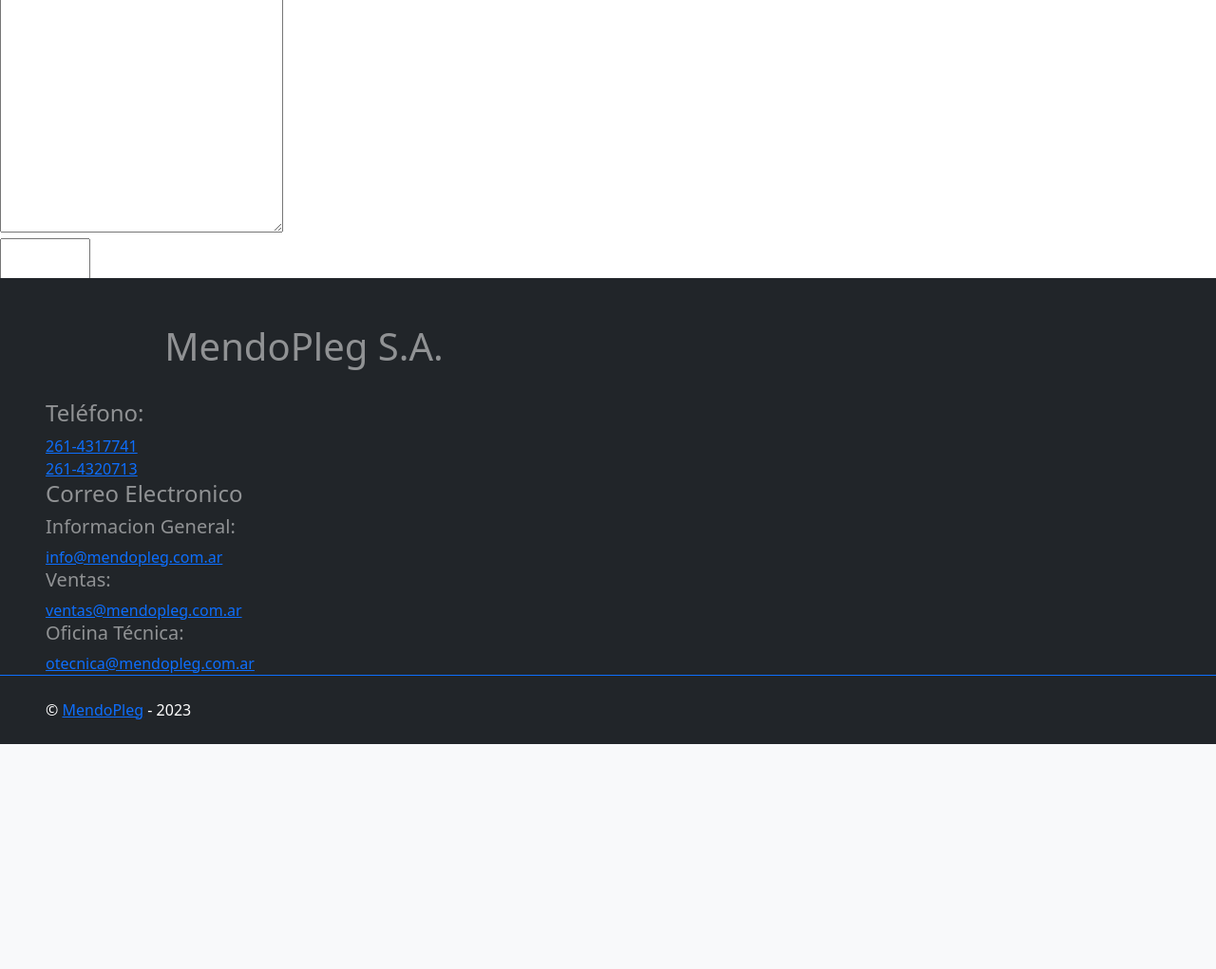
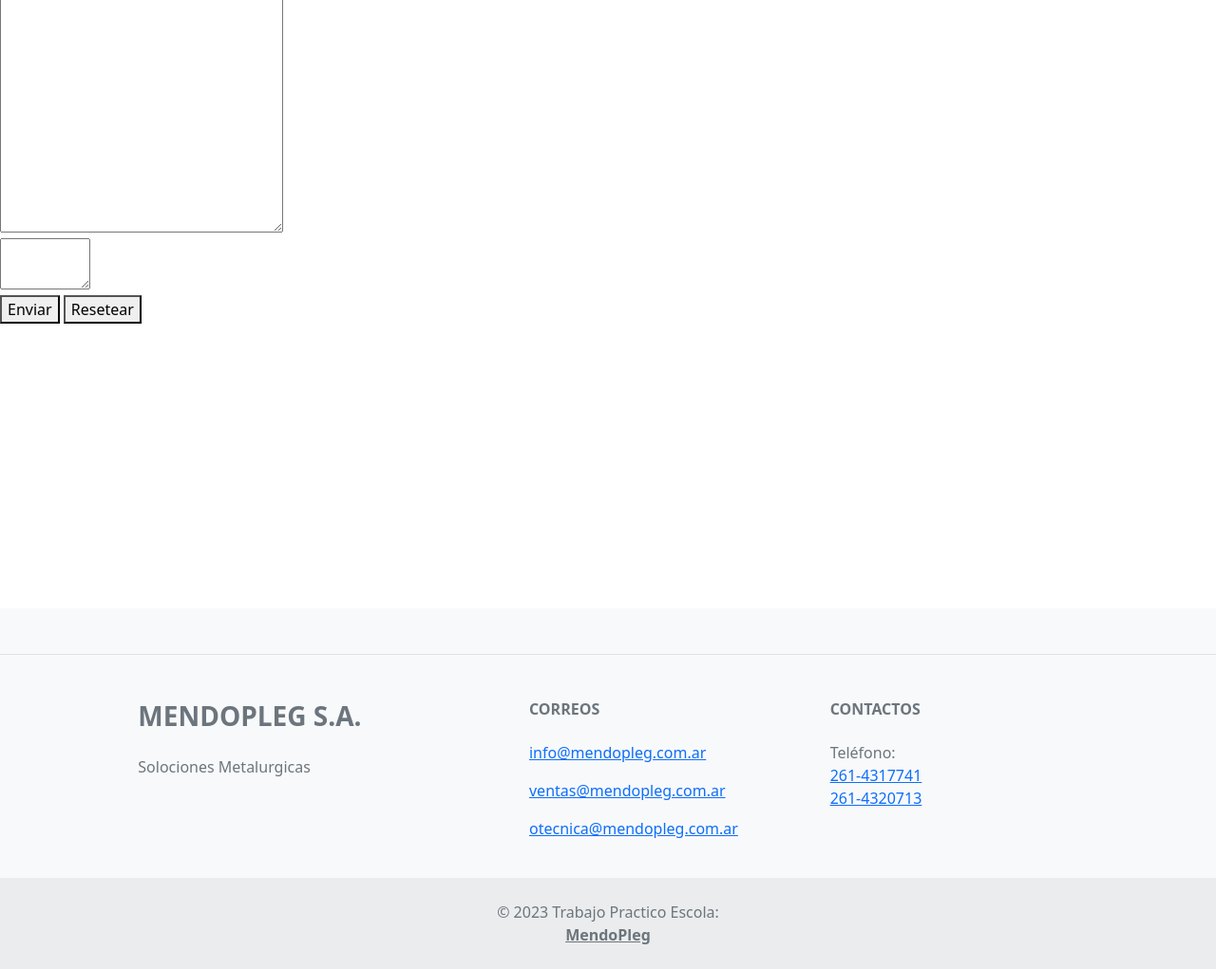
Before and after one commit to zEstebanz/MendoPleg, a PHP site: page /contacto.html in a window 1280 px wide. Shown: the part 269-1290 px from the top of the page at 95% size. Before the commit the page ends 1053 px from the top, so only its background shows below. Run offline with PHP 8.4, Linux system fonts and the light colour scheme.

Commit message:
Modificaciones de Errores en Ubicacion.html

```diff
--- a/contacto.html
+++ b/contacto.html
@@ -59,40 +59,76 @@
         </section>
 
         <!-- Footer -->
-        <footer>
-            <div class="footer container-fluid position-relative bg-dark bg-light-radial text-white-50 py-6 px-5">
-                <div class="row g-5">
-                    <div class="col-lg-6 pe-lg-5">
-                        <a href="index.html" class="navbar-brand">
-                            <h1>MendoPleg S.A.</h1>
-                        </a>
-                        <br>
-                        <h4>Teléfono:</h4>
-                        <a href="tel:+54 261 4317741<">261-4317741</a>
-                        <br>
-                        <a href="tel:+54 261 4320713<">261-4320713</a>
-                        <h4>Correo Electronico</h4>
-                        <h5>Informacion General: </h5>
-                        <a
-                            href="mailto:info@mendopleg.com.ar?Subject=El%20asunto%20del%20mail">info@mendopleg.com.ar</a>
-                        <h5>Ventas: </h5>
-                        <a
-                            href="mailto:ventas@mendopleg.com.ar?Subject=El%20asunto%20del%20mail">ventas@mendopleg.com.ar</a>
-                        <h5>Oficina Técnica: </h5>
-                        <a
-                            href="mailto:otecnica@mendopleg.com.ar?Subject=El%20asunto%20del%20mail">otecnica@mendopleg.com.ar</a>
+        <footer class="text-center text-lg-start bg-light text-muted">
+            <!-- Section: Social media -->
+            <section class="d-flex justify-content-center justify-content-lg-between p-4 border-bottom">
+
+
+            </section>
+            <!-- Section: Social media -->
+
+            <!-- Section: Links  -->
+            <section class="">
+                <div class="container text-center text-md-start mt-5">
+                    <!-- Grid row -->
+                    <div class="row mt-3">
+                        <div class="col-md-3 col-lg-4 col-xl-3 mx-auto mb-4">
+                            <!-- Content -->
+                            <h3 class="text-uppercase fw-bold mb-4">
+                                MendoPleg S.A.
+                            </h3>
+                            <p>Solociones Metalurgicas</p>
+                        </div>
+
+                        <div class="col-md-2 col-lg-2 col-xl-2 mx-auto mb-4">
+                            <!-- Correo -->
+                            <h6 class="text-uppercase fw-bold mb-4">
+                                Correos
+                            </h6>
+
+                            <p>
+                                <a
+                                    href="mailto:info@mendopleg.com.ar?Subject=El%20asunto%20del%20mail">info@mendopleg.com.ar</a>
+                            </p>
+                            <p>
+                                <a
+                                    href="mailto:ventas@mendopleg.com.ar?Subject=El%20asunto%20del%20mail">ventas@mendopleg.com.ar</a>
+                            </p>
+
+                            <p>
+                                <a
+                                    href="mailto:otecnica@mendopleg.com.ar?Subject=El%20asunto%20del%20mail">otecnica@mendopleg.com.ar</a>
+                            </p>
+
+                        </div>
+
+
+                        <div class="col-md-4 col-lg-3 col-xl-3 mx-auto mb-md-0 mb-4">
+                            <!-- Links -->
+                            <h6 class="text-uppercase fw-bold mb-4">Contactos</h6>
+
+                            <h7>Teléfono:</h7>
+                            <br>
+                            <a href="tel:+54 261 4317741<">261-4317741</a>
+                            <br>
+                            <a href="tel:+54 261 4320713<">261-4320713</a>
+
+                        </div>
                     </div>
+
                 </div>
+            </section>
+
+
+            <!-- Copyright -->
+            <div class="text-center p-4" style="background-color: rgba(0, 0, 0, 0.05);">
+                © 2023 Trabajo Practico Escola:
+                <a class="text-reset fw-bold" href="#"><br>MendoPleg</a>
             </div>
-            <div class="container-fluid bg-dark bg-light-radial text-white border-top border-primary px-0">
-                <div class="d-flex flex-column flex-md-row justify-content-between">
-                    <div class="py-4 px-5 text-center text-md-start">
-                        <p class="mb-0">&copy; <a href="index.html">MendoPleg</a> - 2023 </p>
-                    </div>
-                </div>
-            </div>
+            <!-- Copyright -->
+
         </footer>
-        <!-- Footer Fin -->
+        <!-- Footer -->
 
 </body>
 
--- a/src/scss/app.css
+++ b/src/scss/app.css
@@ -104,7 +104,7 @@ blockquote li {
 
 .caja {
   width: 40%;
-  max-height: 400px;
+  max-height: 300px;
   margin: 5px;
   box-sizing: border-box;
 }
@@ -113,4 +113,7 @@ blockquote li {
   .caja {
     width: 90%;
   }
+}
+footer {
+  margin-top: 300px;
 }/*# sourceMappingURL=app.css.map */
--- a/src/scss/app.scss
+++ b/src/scss/app.scss
@@ -17,7 +17,7 @@ h1 {
         text-align: center;
     }
 
-    .logo{
+    .logo {
         width: 200px;
         height: 200px;
     }
@@ -39,7 +39,8 @@ h1 {
         p {
             font-size: 20px;
         }
-        .logo{
+
+        .logo {
             width: 150px;
             height: 150px;
         }
@@ -133,24 +134,28 @@ blockquote {
 
 /* 50/50 de ubicacion by flavio*/
 
-.contenedor{
+.contenedor {
     width: 100%;
     height: auto;
     display: flex;
     flex-direction: row;
     flex-flow: wrap;
     justify-content: space-around;
-  }
+}
 
-  .caja{
+.caja {
     width: 40%;
-    max-height: 400px;
+    max-height: 300px;
     margin: 5px;
     box-sizing: border-box;
-  }
+}
 
-  @media screen and (max-width:780px){
-    .caja{
-      width: 90%;
+@media screen and (max-width:780px) {
+    .caja {
+        width: 90%;
     }
-  }
+}
+
+footer{
+    margin-top: 300px;
+}
```
Also changed, not shown: ubicacion.html (+72 -0 lines), 1 other file.
